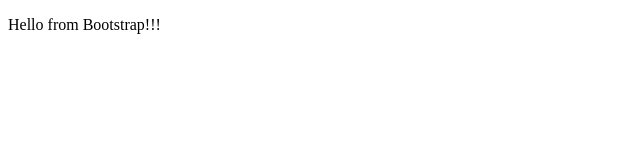
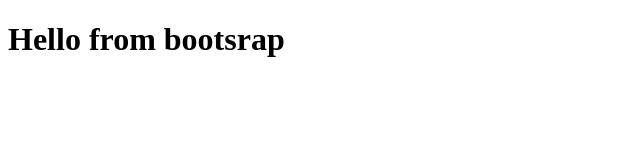
Before and after one commit to Muhammad12665/bootstrap-practice, a plain HTML site: page index.html in a window 1280 px wide. Shown: the whole page, without its empty margins (0-640 px from the left). Drawn offline with Linux system fonts and the light colour scheme.

Commit message:
starting bootstrap

```diff
--- a/index.html
+++ b/index.html
@@ -1,12 +1,12 @@
 <!DOCTYPE html>
 <html lang="en">
 <head>
-    <meta charset="UTF-8">
-    <meta http-equiv="X-UA-Compatible" content="IE=edge">
-    <meta name="viewport" content="width=device-width, initial-scale=1.0">
-    <title>Document</title>
+  <meta charset="UTF-8">
+  <meta http-equiv="X-UA-Compatible" content="IE=edge">
+  <meta name="viewport" content="width=device-width, initial-scale=1.0">
+  <title>Bootstrap</title>
 </head>
 <body>
-    <p>Hello from Bootstrap!!!</p>
+  <h1>Hello from bootsrap</h1>
 </body>
 </html>
```
